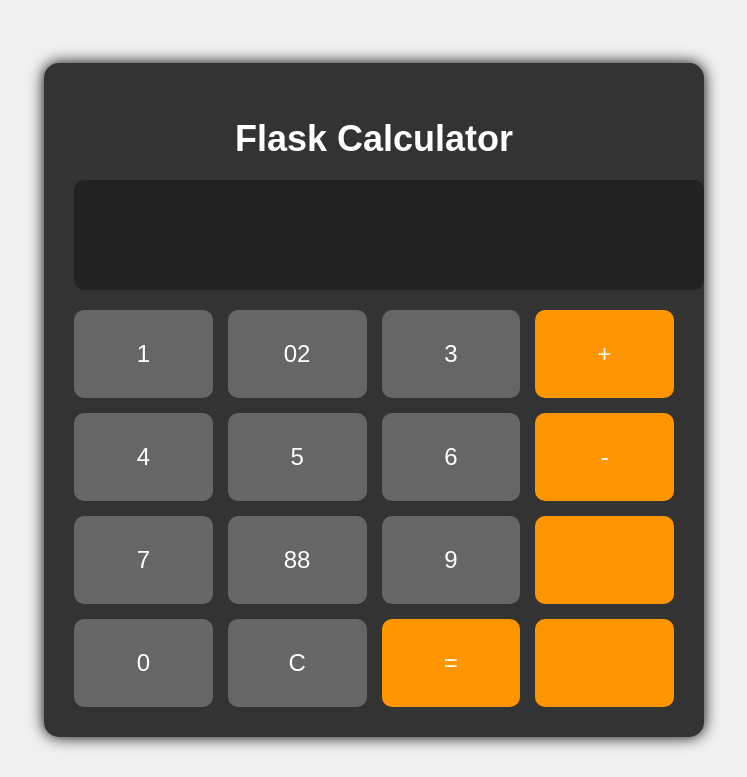
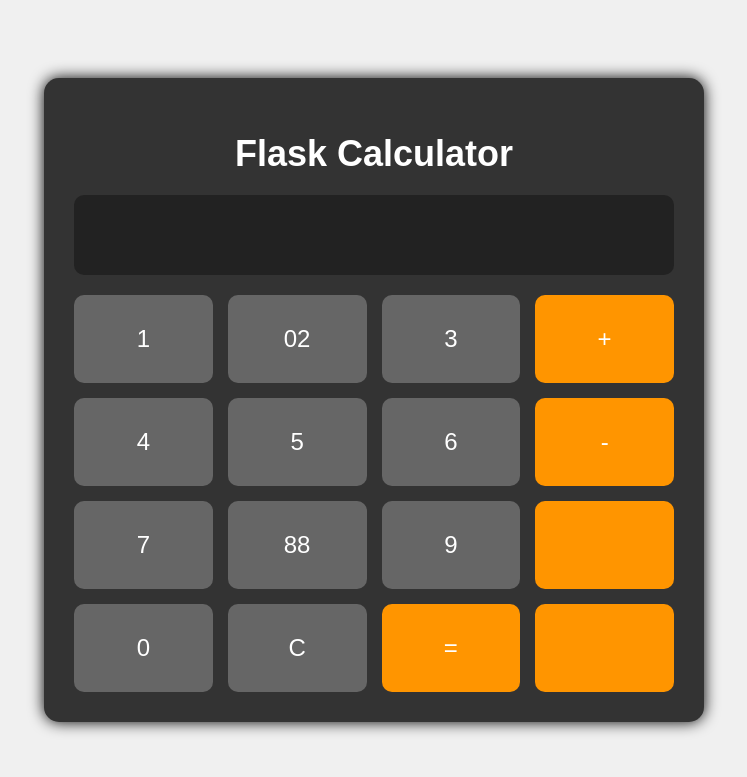
Before and after one commit to Osset1/TP3_LOG3000, a Flask app: page / in a window 1280 px wide. Shown: the top 777 px of the page, without its empty margins (266-1013 px from the left). Run offline with Flask 3, Linux system fonts and the light colour scheme.

Commit message:
bugfix(UI)

```diff
--- a/static/style.css
+++ b/static/style.css
@@ -36,6 +36,11 @@ h1 {
    border: none;
    background-color: #222;
    color: #fff;
+
+   display: flex;
+   align-items: center;
+   justify-content: flex-end;
+   box-sizing: border-box;
 }
 
 .buttons {
```
